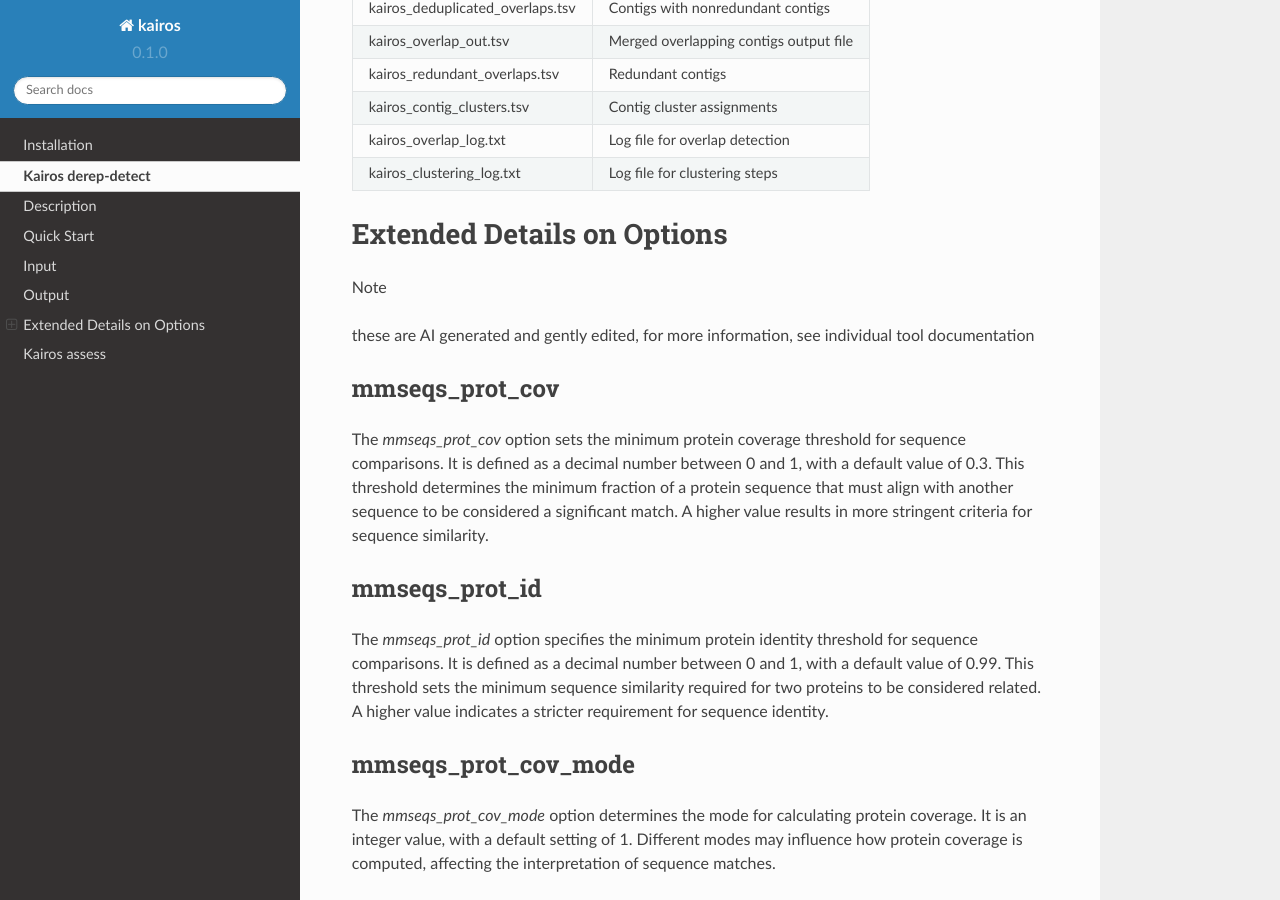
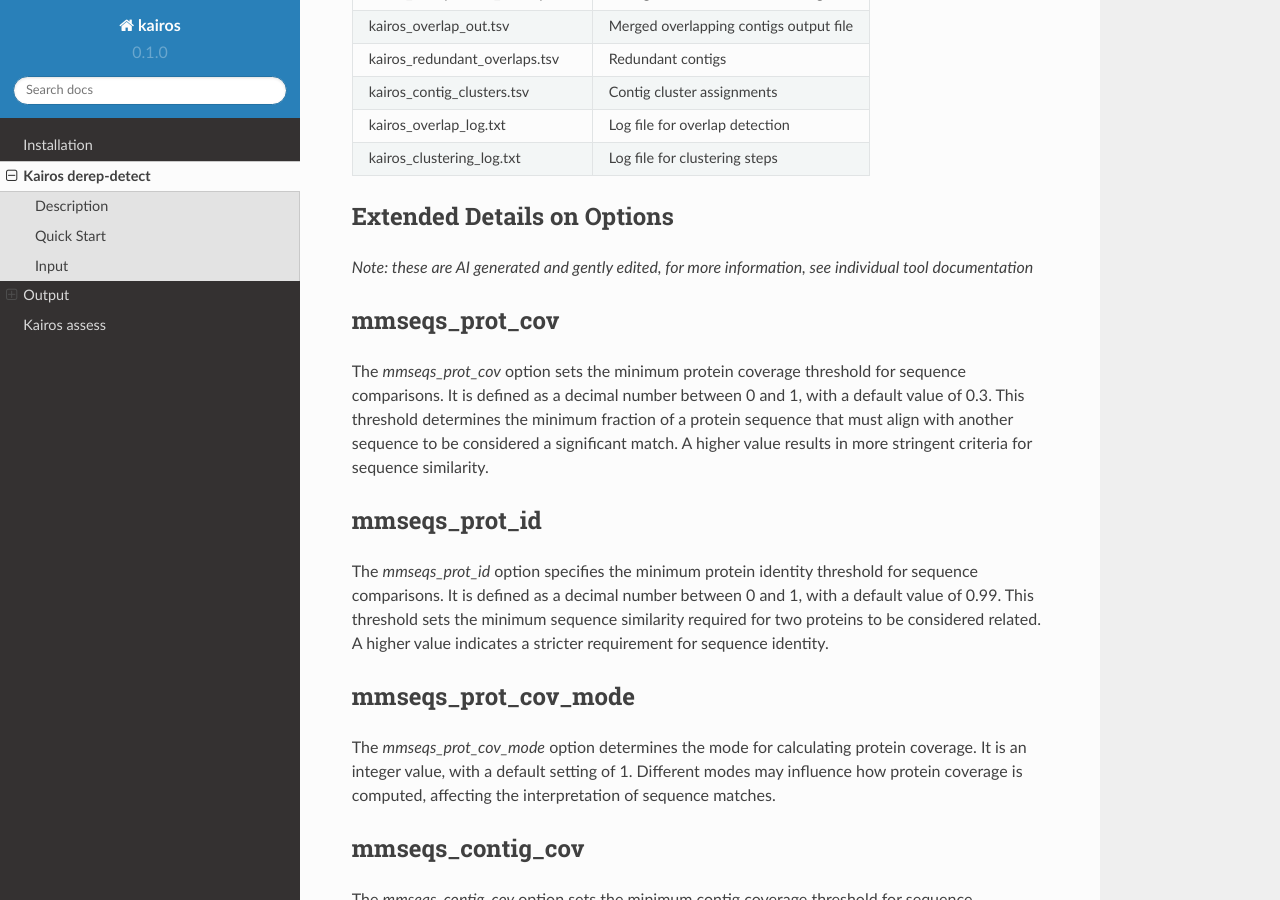
Before and after one commit to clb21565/kairos, a Sphinx documentation site: the page built from docs/source/derep_detect.rst, in a window 1280 px wide and 900 px high, scrolled down 3272 px. Built offline with Sphinx 7.4.7 and the Read the Docs theme 2.0.0, drawn with Linux system fonts in a browser that asks for light colours.

```diff
--- a/docs/source/derep_detect.rst
+++ b/docs/source/derep_detect.rst
@@ -10,7 +10,7 @@ see :doc:`installation` for installing
 .. dereplicate contigs by detecting identical orfs in contigs:
 
 Description
-===============================
+-----------
 .. image:: hgt_scoring.png
   :width: 400
   :alt: identification and scoring of putative HGTs using contigs
@@ -19,7 +19,8 @@ Description
 Kairos assess detects identical genes in distinct genetic contexts. Kairos derep-detect identifies identical orfs in contigs and assesses their redundancy based on the proportion of orfs that are shared to those that are unique. Putative HGTs are those events where identical orfs occur in two contigs with differing taxonomic assignment. Potential HGTs are scored based on whether the putatively transfered gene is a target gene and/or co-localized with an MGE hallmark gene.
 
 Quick Start
-===============================
+-----------
+
 To run derep-detect:
 
 .. code-block:: console
@@ -27,7 +28,7 @@ To run derep-detect:
    (.venv) $ nextflow kairos-dd.nf --max_cpus 128 --max_overlap 0.5 --input_contigs input.fasta --taxa_df kairos/taxadf.tsv --outdir output --target_database kairos/deeparg.fasta --MGE_database kairos/mobileOG-db_beatrix-1.6.All.faa
 
 Input
-===============================
+-----
 
 inputs to Kairos derep-detect are a fasta file of contigs, a target gene database (by default, deepARG-db is recommended) and a database of MGE hallmark genes (mobileOG-db is recommended).
 
@@ -155,11 +156,9 @@ Table 1. Output files and descriptions for Kairos derep-detect.
 +----------------------------------+------------------------------------------+
 
 Extended Details on Options
-===============================
+---------------------------
 
-Note
-
-these are AI generated and gently edited, for more information, see individual tool documentation
+*Note: these are AI generated and gently edited, for more information, see individual tool documentation*
 
 mmseqs_prot_cov
 ---------------
```
